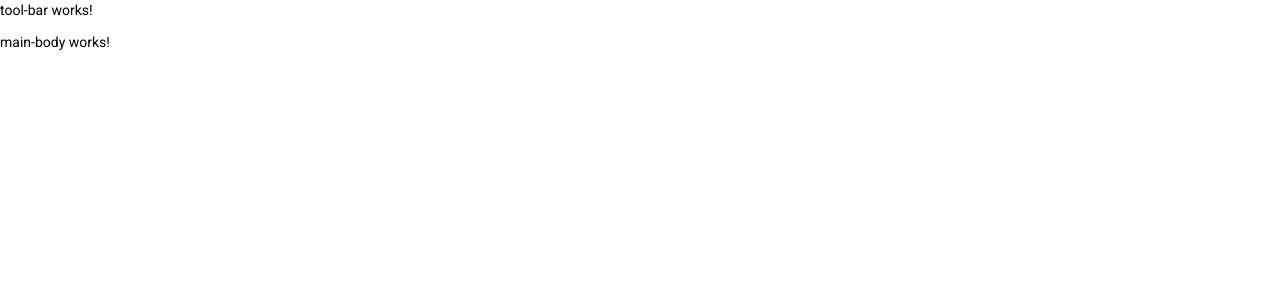
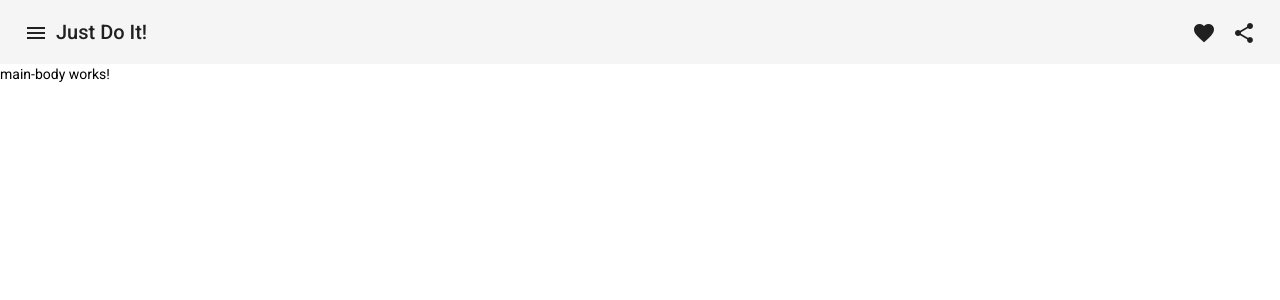
Before and after one commit to admanaus/materialToDoList, an Angular app: page / in a window 1280 px wide. Shown: the top 300 px of the page. Built offline with nearby package versions, Linux system fonts and the light colour scheme.

Commit message:
added material toolbar

```diff
--- a/src/app/tool-bar/tool-bar.component.css
+++ b/src/app/tool-bar/tool-bar.component.css
@@ -0,0 +1,3 @@
+.example-spacer {
+    flex: 1 1 auto;
+  }
--- a/src/app/tool-bar/tool-bar.component.html
+++ b/src/app/tool-bar/tool-bar.component.html
@@ -1 +1,13 @@
-<p>tool-bar works!</p>
+<mat-toolbar>
+    <button mat-icon-button class="example-icon" aria-label="Example icon-button with menu icon">
+      <mat-icon>menu</mat-icon>
+    </button>
+    <span>Just Do It!</span>
+    <span class="example-spacer"></span>
+    <button mat-icon-button class="example-icon favorite-icon" aria-label="Example icon-button with heart icon">
+      <mat-icon>favorite</mat-icon>
+    </button>
+    <button mat-icon-button class="example-icon" aria-label="Example icon-button with share icon">
+      <mat-icon>share</mat-icon>
+    </button>
+</mat-toolbar>
```
Also changed, not shown: src/app/app.module.ts (+10 -1 lines).
